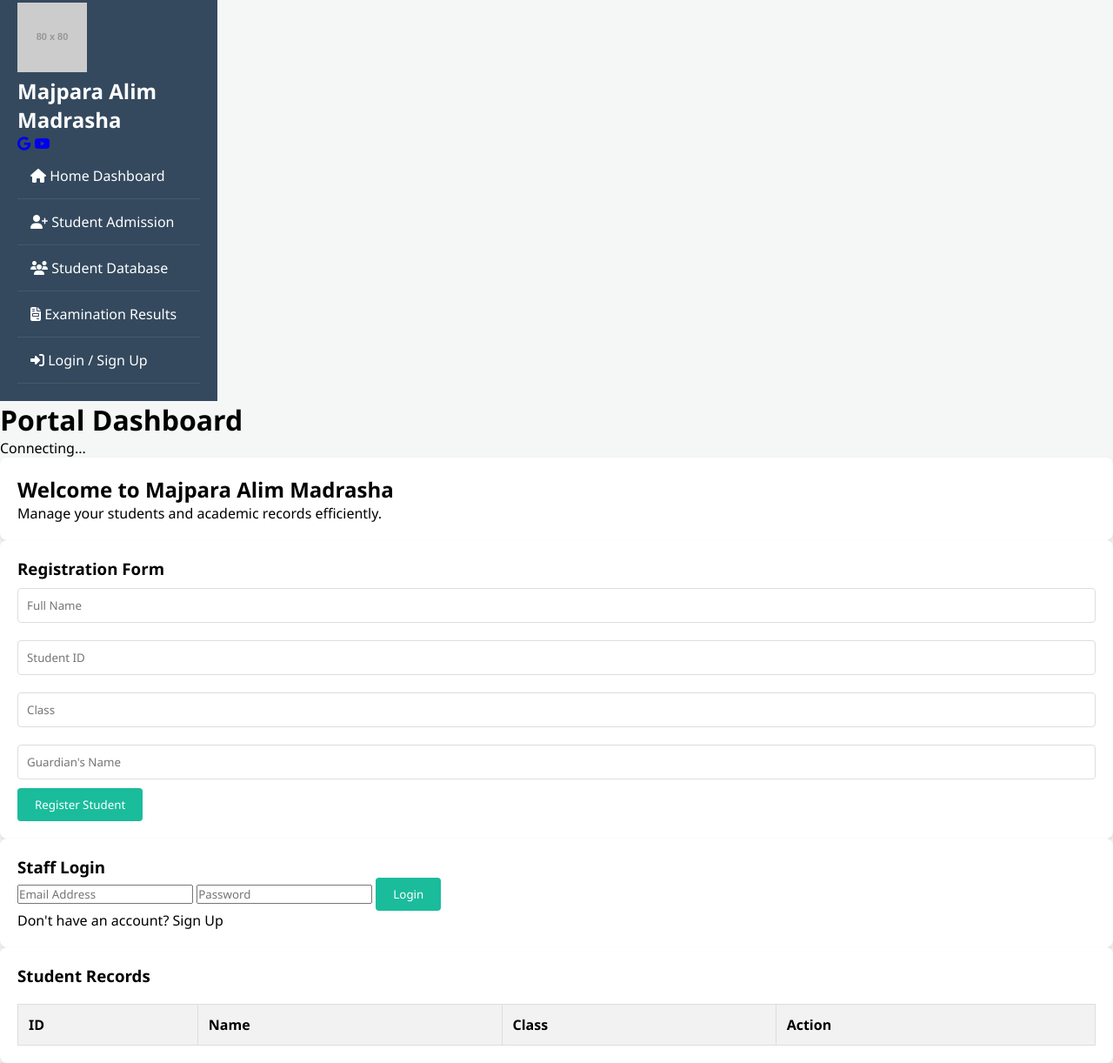
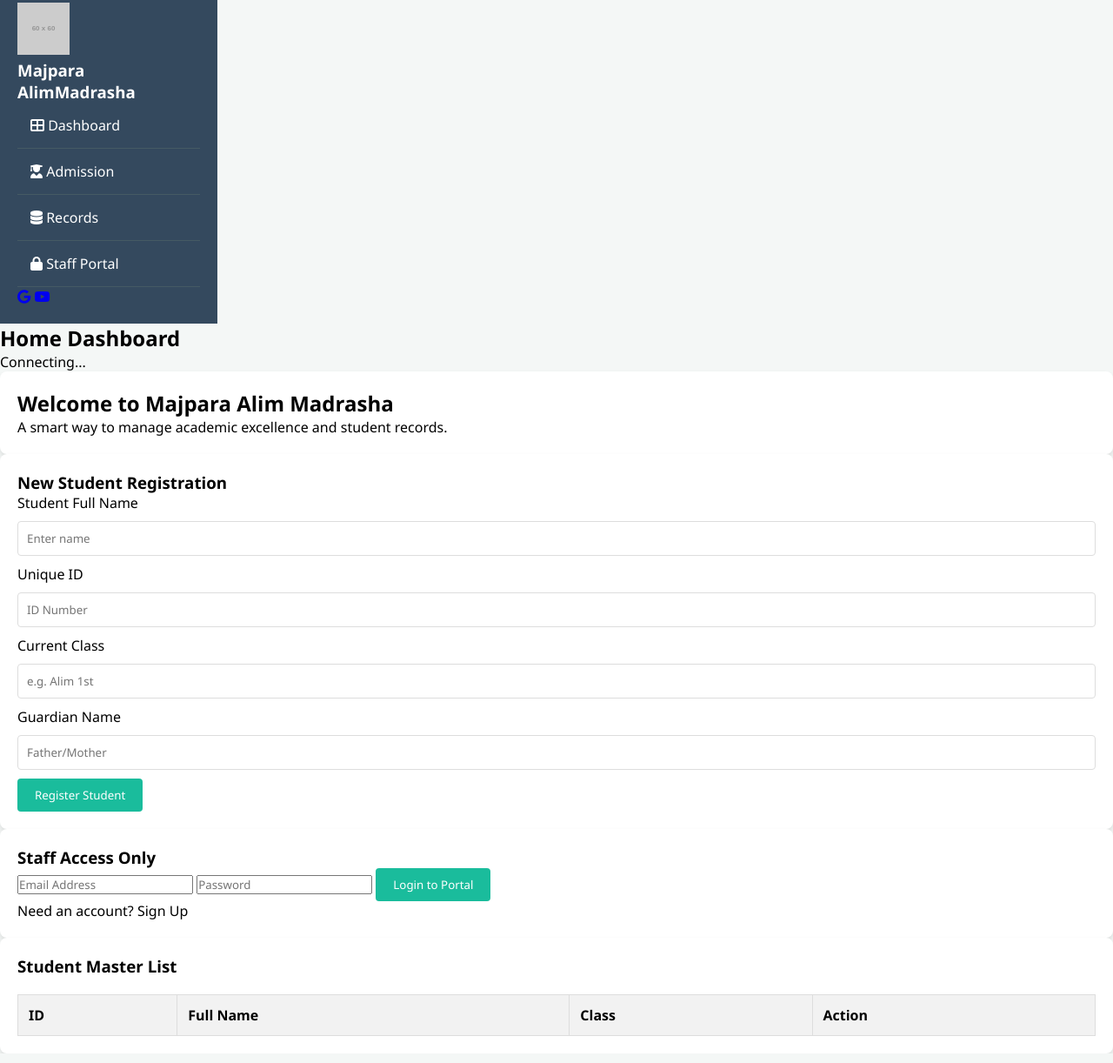
Before and after one commit to shareasobuj/Majpara-Alim-Madrasha, a plain HTML site: page index.html in a window 1280 px wide. Shown: the part 17-1239 px from the top of the page at 87% size. Drawn offline with Linux system fonts and the light colour scheme; placeholder pictures from the web are drawn by us; a script that the page names is missing.

Commit message:
Update title and restructure sidebar navigation

```diff
--- a/index.html
+++ b/index.html
@@ -3,106 +3,121 @@
 <head>
     <meta charset="UTF-8">
     <meta name="viewport" content="width=device-width, initial-scale=1.0">
-    <title>Majpara Alim Madrasha Portal</title>
+    <title>Majpara Alim Madrasha - Professional Portal</title>
+    <!-- Google Fonts -->
+    <link href="https://fonts.googleapis.com/css2?family=Outfit:wght@300;400;600;700&display=swap" rel="stylesheet">
+    <!-- Font Awesome & Icons -->
+    <script src="https://kit.fontawesome.com/a076d05399.js" crossorigin="anonymous"></script>
     <link rel="stylesheet" href="style.css">
-    <link href="https://fonts.googleapis.com/css2?family=Poppins:wght@300;400;500;600&display=swap" rel="stylesheet">
-    <script src="https://kit.fontawesome.com/a076d05399.js" crossorigin="anonymous"></script>
 </head>
 <body>
-    <div class="dashboard">
-        <!-- Sidebar -->
+
+    <div class="app-container">
+        <!-- Sidebar Navigation -->
         <nav class="sidebar">
-            <div class="logo-area">
-                <!-- স্কুলের লোগো (এখানে আপনার লোগোর লিঙ্ক বসাবেন) -->
-                <div class="school-logo">
-                    <img src="https://via.placeholder.com/80?text=Logo" alt="Madrasha Logo">
-                </div>
-                <h2>Majpara Alim Madrasha</h2>
-                <div class="social-links">
-                    <a href="https://www.google.com" target="_blank" title="Google"><i class="fab fa-google"></i></a>
-                    <a href="https://www.youtube.com" target="_blank" title="YouTube"><i class="fab fa-youtube"></i></a>
-                </div>
+            <div class="sidebar-brand">
+                <img src="https://via.placeholder.com/60" alt="Logo" class="logo">
+                <h3>Majpara Alim<span>Madrasha</span></h3>
             </div>
 
-            <ul class="nav-links">
-                <li class="active" onclick="showTab('home')"><i class="fas fa-home"></i> Home Dashboard</li>
-                <li onclick="showTab('admission')"><i class="fas fa-user-plus"></i> Student Admission</li>
-                <li onclick="showTab('view')"><i class="fas fa-users"></i> Student Database</li>
-                <li onclick="showTab('results')"><i class="fas fa-file-invoice"></i> Examination Results</li>
-                <li onclick="showTab('auth')"><i class="fas fa-sign-in-alt"></i> Login / Sign Up</li>
+            <ul class="nav-menu">
+                <li class="active" onclick="tabHandler('home')"><i class="fas fa-th-large"></i> Dashboard</li>
+                <li onclick="tabHandler('admission')"><i class="fas fa-user-graduate"></i> Admission</li>
+                <li onclick="tabHandler('database')"><i class="fas fa-database"></i> Records</li>
+                <li onclick="tabHandler('auth')"><i class="fas fa-lock"></i> Staff Portal</li>
             </ul>
+
+            <div class="sidebar-social">
+                <a href="https://google.com" target="_blank"><i class="fab fa-google"></i></a>
+                <a href="https://youtube.com" target="_blank"><i class="fab fa-youtube"></i></a>
+            </div>
         </nav>
 
-        <!-- Main Content -->
-        <div class="main-content">
-            <header>
-                <h1 id="tab-title">Portal Dashboard</h1>
-                <div class="header-right">
-                    <div class="status">
-                        <span id="dot" class="dot-red"></span>
-                        <span id="status-text">Connecting...</span>
-                    </div>
+        <!-- Main Workspace -->
+        <main class="workspace">
+            <header class="top-bar">
+                <h2 id="page-title">Home Dashboard</h2>
+                <div class="status-badge" id="status-container">
+                    <span id="status-dot" class="dot"></span>
+                    <p id="status-text">Connecting...</p>
                 </div>
             </header>
 
-            <div class="content-body">
-                <!-- ১. হোম পেজ (নতুন পেজ) -->
-                <section id="home" class="tab-content active">
-                    <div class="welcome-banner">
-                        <h2>Welcome to Majpara Alim Madrasha</h2>
-                        <p>Manage your students and academic records efficiently.</p>
+            <div class="scroll-area">
+                <!-- Home Dashboard -->
+                <section id="home" class="page active">
+                    <div class="hero-card">
+                        <h1>Welcome to Majpara Alim Madrasha</h1>
+                        <p>A smart way to manage academic excellence and student records.</p>
                     </div>
                 </section>
 
-                <!-- ২. অ্যাডমিশন পেজ -->
-                <section id="admission" class="tab-content">
-                    <div class="card">
-                        <h3>Registration Form</h3>
-                        <form id="admissionForm">
-                            <div class="input-grid">
-                                <input type="text" id="name" placeholder="Full Name" required>
-                                <input type="text" id="id" placeholder="Student ID" required>
-                                <input type="text" id="class" placeholder="Class" required>
-                                <input type="text" id="guardian" placeholder="Guardian's Name">
+                <!-- Admission Form -->
+                <section id="admission" class="page">
+                    <div class="card glass">
+                        <h3>New Student Registration</h3>
+                        <form id="studentForm" class="grid-form">
+                            <div class="input-box">
+                                <label>Student Full Name</label>
+                                <input type="text" id="stuName" placeholder="Enter name" required>
                             </div>
-                            <button type="submit" class="btn-submit">Register Student</button>
+                            <div class="input-box">
+                                <label>Unique ID</label>
+                                <input type="text" id="stuID" placeholder="ID Number" required>
+                            </div>
+                            <div class="input-box">
+                                <label>Current Class</label>
+                                <input type="text" id="stuClass" placeholder="e.g. Alim 1st" required>
+                            </div>
+                            <div class="input-box">
+                                <label>Guardian Name</label>
+                                <input type="text" id="stuGuardian" placeholder="Father/Mother">
+                            </div>
+                            <button type="submit" class="primary-btn">Register Student</button>
                         </form>
                     </div>
                 </section>
 
-                <!-- ৩. লগইন ও সাইন আপ পেজ (নতুন পেজ) -->
-                <section id="auth" class="tab-content">
-                    <div class="auth-container">
-                        <div class="card auth-card">
-                            <h3>Staff Login</h3>
-                            <input type="email" placeholder="Email Address">
-                            <input type="password" placeholder="Password">
-                            <button class="btn-submit">Login</button>
-                            <p class="auth-toggle">Don't have an account? <span>Sign Up</span></p>
+                <!-- Auth Section -->
+                <section id="auth" class="page">
+                    <div class="auth-wrap">
+                        <div class="card glass login-card">
+                            <h3>Staff Access Only</h3>
+                            <input type="email" id="email" placeholder="Email Address">
+                            <input type="password" id="password" placeholder="Password">
+                            <button class="primary-btn" onclick="handleAuth()">Login to Portal</button>
+                            <p class="toggle">Need an account? <span onclick="alert('Contact Admin')">Sign Up</span></p>
                         </div>
                     </div>
                 </section>
 
-                <!-- ৪. ডাটাবেস পেজ -->
-                <section id="view" class="tab-content">
-                    <div class="card">
-                        <h3>Student Records</h3>
+                <!-- Database View -->
+                <section id="database" class="page">
+                    <div class="card glass">
+                        <h3>Student Master List</h3>
                         <div class="table-responsive">
-                            <table>
+                            <table id="recordsTable">
                                 <thead>
-                                    <tr><th>ID</th><th>Name</th><th>Class</th><th>Action</th></tr>
+                                    <tr>
+                                        <th>ID</th>
+                                        <th>Full Name</th>
+                                        <th>Class</th>
+                                        <th>Action</th>
+                                    </tr>
                                 </thead>
-                                <tbody id="studentTableBody"></tbody>
+                                <tbody id="studentData"></tbody>
                             </table>
                         </div>
                     </div>
                 </section>
             </div>
-        </div>
+        </main>
     </div>
 
+    <!-- SDKs -->
     <script src="https://www.gstatic.com/firebasejs/9.6.10/firebase-app-compat.js"></script>
     <script src="https://www.gstatic.com/firebasejs/9.6.10/firebase-database-compat.js"></script>
+    <script src="https://www.gstatic.com/firebasejs/9.6.10/firebase-auth-compat.js"></script>
     <script src="app.js"></script>
 </body>
 </html>
```
